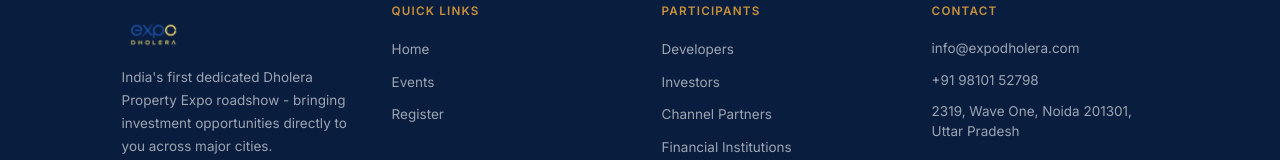
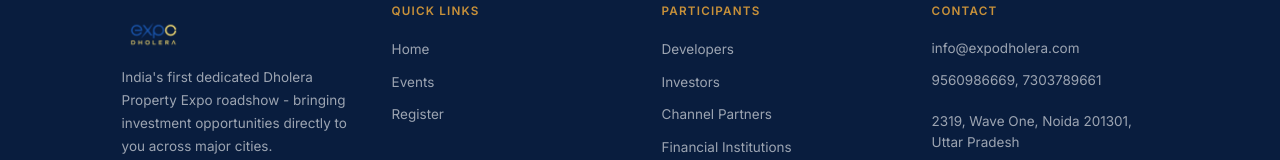
Before and after one commit to amanrawat-js/expodholera, a Next.js app: page / in a window 1280 px wide. Shown: the part 3472-3632 px from the top of the page. Built offline with nearby package versions, Linux system fonts and the light colour scheme; a web font is replaced by a local one.

Commit message:
seventh changes

```diff
--- a/app/components/Footer.tsx
+++ b/app/components/Footer.tsx
@@ -124,7 +124,10 @@ export default function Footer() {
                 info@expodholera.com
               </p>
               <p style={{ fontSize: "0.9375rem", color: "rgba(255,255,255,0.6)", margin: 0 }}>
-                +91 98101 52798
+                9560986669, 7303789661
+              </p>
+              <p style={{ fontSize: "0.9375rem", color: "rgba(255,255,255,0.6)", margin: 0 }}>
+
               </p>
               <p style={{ fontSize: "0.9375rem", color: "rgba(255,255,255,0.6)", margin: 0 }}>
                 2319, Wave One, Noida 201301, Uttar Pradesh
```
